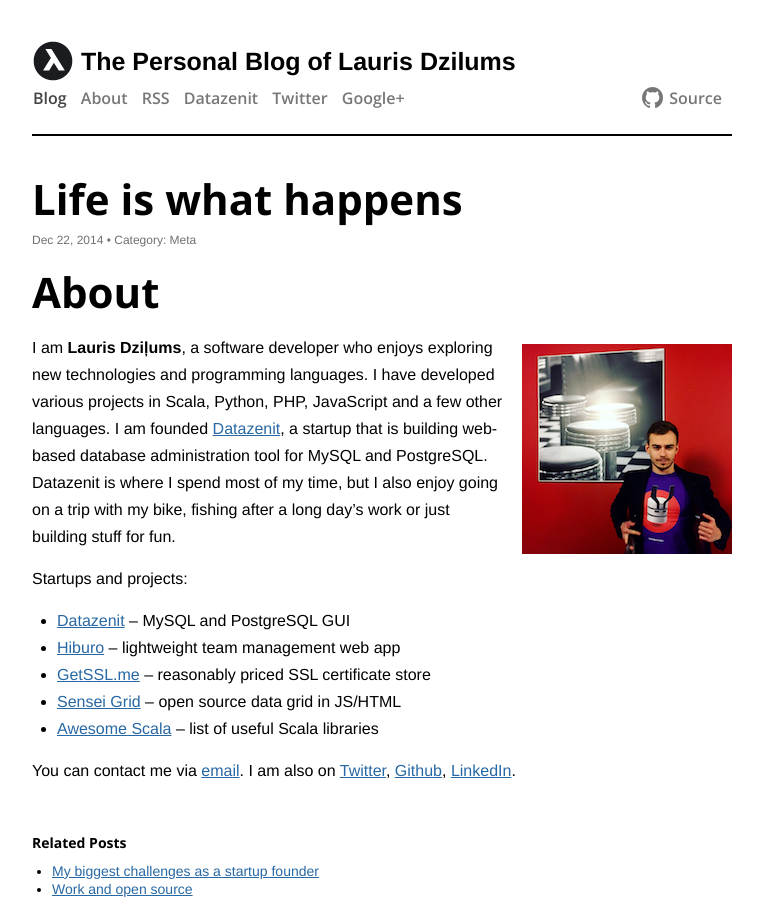
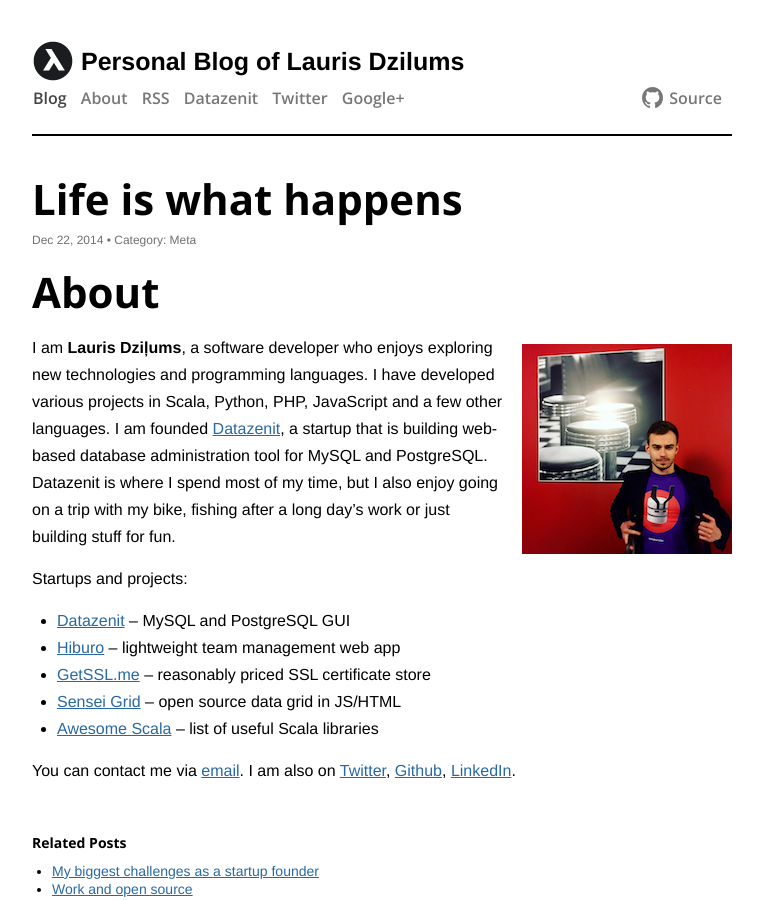
Before and after one commit to lauris/lauris.github.com, a Jekyll site: the page built from index.html, in a window 1280 px wide and 900 px high. Shown: the whole window, without its empty margins (258-1021 px from the left). Built offline with Jekyll 4.4.1, drawn with Linux system fonts in a browser that asks for light colours; comment, search, counter and statistics services are not loaded.

Commit message:
Update blog title.

```diff
--- a/_config.yml
+++ b/_config.yml
@@ -1,5 +1,5 @@
 # Site settings
-title: The Personal Blog of Lauris Dzilums
+title: Personal Blog of Lauris Dzilums
 email: lauris@discuss.lv
 description: "Personal blog about programming, hacking, open-source, startups, git, vim, linux, etc."
 baseurl: ""
```
